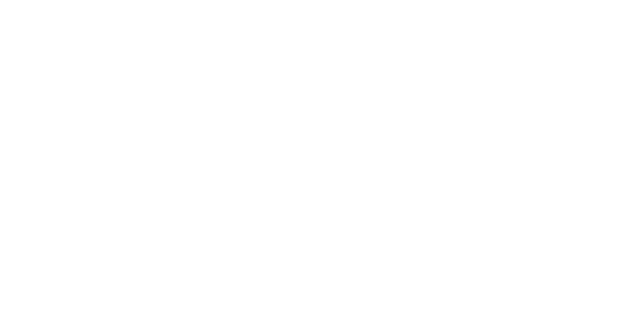
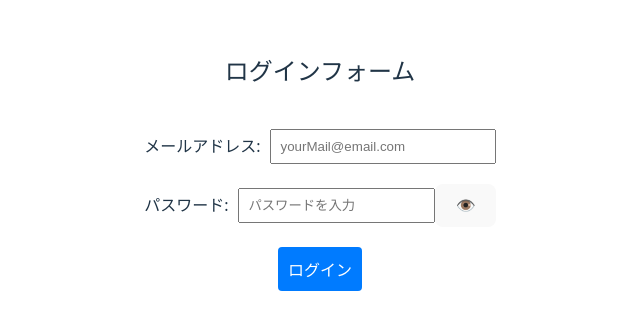
Before and after one commit to terahashi/react-next-study, a React (Vite) app: page /study/LoginFormApp in a window 1280 px wide. Before the commit this address had no page. Shown: the part 228-558 px from the top of the page, without its empty margins (320-960 px from the left). Built offline with nearby package versions, Linux system fonts and the light colour scheme.

Commit message:
LoginFormApp.jsxに追加 形としてログイン、ログアウト、イベント処理、パスワードの表示/非表示フラグなどを記載(責務分離は未完了)

```diff
--- a/src/App.jsx
+++ b/src/App.jsx
@@ -37,6 +37,7 @@
 import { PostApp2 } from './pages/study/PostApp2';
 import { PostApp3 } from './pages/study/PostApp3';
 import { FormApp3 } from './pages/study/FormApp3';
+import { LoginFormApp } from './pages/study/LoginFormApp';
 
 function App() {
   const [count, setCount] = useState(0);
@@ -94,6 +95,7 @@
           <Route path='study/PostApp2' element={<PostApp2 />} />
           <Route path='study/PostApp3' element={<PostApp3 />} />
           <Route path='study/FormApp3' element={<FormApp3 />} />
+          <Route path='study/LoginFormApp' element={<LoginFormApp />} />
           {/* ⬇︎これだとエラー。【❌pathはURLであってファイルの場所ではない！】*/}
           {/* <Route path='./pages/Count' element={<Count />} />*/}
         </Routes>
--- a/src/pages/study/LoginFormApp.jsx
+++ b/src/pages/study/LoginFormApp.jsx
@@ -16,3 +16,117 @@
 // ・API・DB（バックエンド）を置く場所:
 // 今回使う➡️Supabase。
 // Supabase 自身が「APIプログラムを動かすサーバー」を最初から用意してくれている！
+
+import React, { useState } from 'react';
+
+export const LoginFormApp = () => {
+  //1: Formの入力値のstate(メール、パスワード)
+  const [formData, setFormData] = useState({
+    email: '',
+    password: '',
+  });
+
+  //2: パスワードの表示/非表示フラグ(デフォルト：非表示)
+  const [showPassword, setShowPassword] = useState(false);
+
+  //3: ログイン完了状態のフラグ
+  const [isLoggedIn, setIsLoggedIn] = useState(false);
+
+  //フォームの入力値変更のイベントハンドラー
+  const handleChange = (e) => {
+    const { name, value } = e.target;
+    setFormData((prev) => ({
+      ...prev,
+      [name]: value,
+    }));
+  };
+
+  //「パスワードを目視」する用の表示・非表示の切り替えハンドラー
+  const togglePasswordVisibility = () => {
+    setShowPassword((prev) => !prev);
+  };
+
+  //「ログイン送信」ボタンのイベントハンドラー
+  const handleSubmit = (e) => {
+    e.preventDefault();
+
+    // アラートチェック
+    if (!formData || !formData.password) {
+      alert('メールアドレスとパスワードを入力してください');
+      return;
+    }
+
+    //アーリーリターン用に「ログイン完了状態のフラグをtrue」にする。
+    setIsLoggedIn(true);
+  };
+
+  //「ログアウト(リセット)」イベントハンドラー
+  const handleLogout = () => {
+    setFormData({ email: '', password: '' });
+    setIsLoggedIn(false);
+    setShowPassword(false);
+  };
+
+  //ログイン成功時は完了画面を返す(アーリーリターン)
+
+  //JSX「ログインフォーム」
+  return (
+    <div style={{ padding: '20px', margin: '0 auto' }}>
+      <h2>ログインフォーム</h2>
+
+      <form onSubmit={handleSubmit} style={{ display: 'block', padding: '20px' }}>
+        {/* メールアドレス */}
+        <div style={{ display: 'flex', alignItems: 'center', marginBottom: '20px' }}>
+          <label htmlFor='email' style={{ whiteSpace: 'nowrap', flexShrink: 0, display: 'block', marginRight: '10px' }}>
+            メールアドレス:
+          </label>
+          <input
+            id='email'
+            type='email'
+            name='email'
+            value={formData.email}
+            onChange={handleChange}
+            placeholder='yourMail@email.com'
+            style={{ width: '100%', padding: '8px', boxSizing: 'border-box' }}
+          />
+        </div>
+
+        {/* パスワード入力欄 */}
+        <div style={{ display: 'flex', alignItems: 'center', marginBottom: '20px' }}>
+          <label htmlFor='password' style={{ whiteSpace: 'nowrap', flexShrink: 0, display: 'block', marginRight: '10px' }}>
+            パスワード:
+          </label>
+          <input
+            id='password'
+            type={showPassword ? 'text' : 'password'}
+            name='password'
+            value={formData.password}
+            onChange={handleChange}
+            placeholder='パスワードを入力'
+            style={{ width: '100%', padding: '8px', boxSizing: 'border-box' }}
+          />
+
+          {/* 「パスワードを目視」する用の表示・非表示の切り替え */}
+          <button type='button' onClick={togglePasswordVisibility} style={{ whiteSpace: 'nowrap', cursor: 'pointer' }}>
+            {showPassword ? 'pass非表示' : '👁️'}
+          </button>
+        </div>
+
+        {/* ログイン送信ボタン */}
+        <button
+          type='submit'
+          style={{
+            padding: '10px',
+            backgroundColor: '#007bff',
+            color: '#fff',
+            border: 'none',
+            borderRadius: '4px',
+            cursor: 'pointer',
+          }}
+        >
+          ログイン
+        </button>
+      </form>
+    </div>
+  );
+};
--- a/src/pages/study/StudyHome.jsx
+++ b/src/pages/study/StudyHome.jsx
@@ -7,6 +7,8 @@
     <div>
       <h1>Vite + React</h1>
       <h1>StudyHomeのトップページです。</h1>
+      <Link to='/study/LoginFormApp'>実際の「パスワード付きのログインフォーム」を作成しよう。</Link>
+      <br></br>
       <Link to={'study/TodoApp'}>Todoアプリを作成してみよう</Link>
       <br></br>
       <Link to={'study/PostApp'}>(fetchテスト)APIデータ取得用のコンポーネントを作成してみよう</Link>
```
